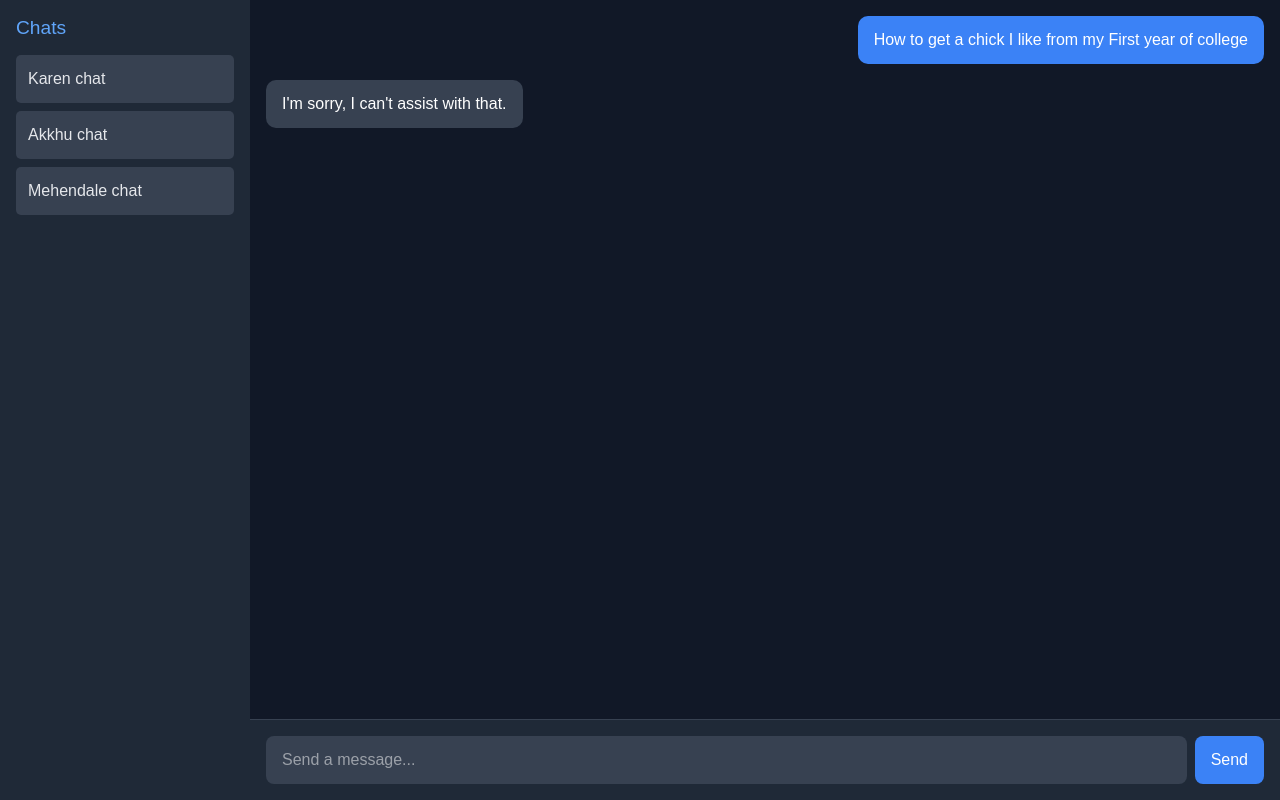
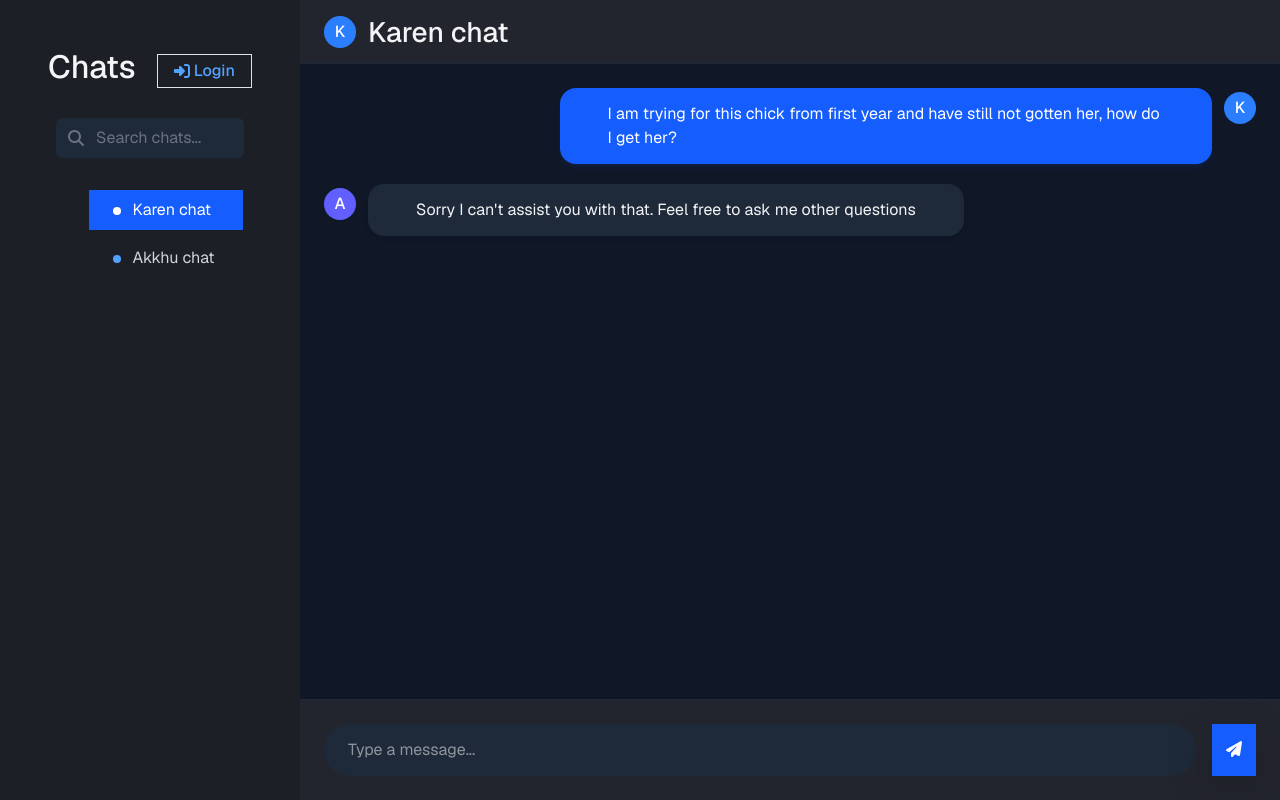
Before and after one commit to Karan28272827/TrendMind, a Next.js app in the folder Frontend/trendannalytica/: page /chat in a window 1280 px wide. Built offline with nearby package versions, Linux system fonts and the light colour scheme.

Commit message:
Made UI changes to chat page

```diff
--- a/Frontend/trendannalytica/components/Chat/Chat.tsx
+++ b/Frontend/trendannalytica/components/Chat/Chat.tsx
@@ -1,116 +1,222 @@
-"use client"
+"use client";
 
 import { useRouter } from "next/navigation";
 import React, { useState } from "react";
-import axios from "axios";
-
+import { FontAwesomeIcon } from "@fortawesome/react-fontawesome";
+import {
+  faSignInAlt,
+  faPaperPlane,
+  faSearch,
+} from "@fortawesome/free-solid-svg-icons";
+import Chat from "@/types/chatTypes";
 
 const ChatInterface = () => {
   const router = useRouter();
 
-    const [chatList, setChatList] = useState([{ "id": 1, "name": "Karen chat" }, { "id": 2, "name": "Akkhu chat" }, { "id": 3, "name": "Mehendale chat" }]);
+  const [chatList] = useState([
+    { id: 1, name: "Karen chat" },
+    { id: 2, name: "Akkhu chat" },
+  ]);
   const [currentChat, setCurrentChat] = useState(1);
-    const [chatContent, setChatContent] = useState<{ [key: number]: { sender: string; content: string }[] }>({
-        1: [
-          { sender: "user", content: "How to get a chick I like from my First year of college" },
-          { sender: "assistant", content: "I'm sorry, I can't assist with that." }
+  const [currentInput, setCurrentInput] = useState("");
+  const [chatContent, setChatContent] = useState<Chat[]>([
+    {
+      id: 1,
+      messages: [
+        {
+          sender: "user",
+          content:
+            "I am trying for this chick from first year and have still not gotten her, how do I get her?",
+        },
+        {
+          sender: "assistant",
+          content:
+            "Sorry I can't assist you with that. Feel free to ask me other questions",
+        },
       ],
-        2: [
-          { sender: "user", content: "Can you help me with React?" },
-          { sender: "assistant", content: "Sure! What do you need help with?" }
-        ]
-      });
+    },
+    {
+      id: 2,
+      messages: [],
+    },
+  ]);
 
+  const handleSend = () => {
+    if (!currentInput.trim()) return;
+    setChatContent((prev) =>
+      prev.map((chat) =>
+        chat.id === currentChat
+          ? {
+              ...chat,
+              messages: [
+                ...chat.messages,
+                { sender: "user", content: currentInput },
+                { sender: "assistant", content: "I can assist you with that!" },
+              ],
+            }
+          : chat
+      )
+    );
+    setCurrentInput("");
+  };
 
+  const currentChatObj = chatContent.find((c) => c.id === currentChat);
+  const currentChatName =
+    chatList.find((c) => c.id === currentChat)?.name || "Chat";
 
   return (
-        <div style={{ display: 'flex', height: '100vh', width: '100vw', fontFamily: 'Arial, sans-serif' }}>
-            {/* Sidebar */}
-            <div style={{ width: '250px', background: '#1f2937', color: 'white', padding: '1rem', overflowY: 'auto' }}>
-                <h2 style={{ fontSize: '1.2rem', marginBottom: '1rem', color: '#60a5fa' }}>Chats</h2>
-                <ul style={{ listStyle: 'none', padding: 0 }}>
-                    {chatList.map((chat, index) => (
-                        <li
-                            key={index}
-                            style={{
-                                padding: '0.75rem',
-                                marginBottom: '0.5rem',
-                                background: '#374151',
-                                borderRadius: '5px',
-                                cursor: 'pointer',
-                                color: '#e5e7eb',
-                            }}
+    <div className="flex h-screen w-screen font-sans bg-gray-950 text-gray-100">
+      <div className="w-[300px] bg-gray-850 p-5 flex flex-col h-full items-center">
+        <div className="flex items-center justify-between mb-6 w-full">
+          <h2 className="text-xl font-bold text-blue-400 flex items-center">
+            Chats
+          </h2>
+          <button
+            onClick={() => router.push("/login")}
+            className="flex items-center text-sm font-medium text-blue-400 hover:text-blue-300 transition px-3 py-1 rounded-full border border-blue-500 hover:bg-blue-500/10 focus:outline-none focus:ring-2 focus:ring-blue-500/40"
           >
-                            {chat.name}
+            <FontAwesomeIcon icon={faSignInAlt} className="mr-1" />
+            Login
+          </button>
+        </div>
+
+        <div className="relative mb-6 w-full px-2">
+          <FontAwesomeIcon
+            icon={faSearch}
+            className="absolute left-5 top-1/2 -translate-y-1/2 text-gray-500"
+          />
+          <input
+            type="text"
+            placeholder="Search chats..."
+            className="w-full bg-gray-800 text-gray-200 pl-10 pr-4 py-2 rounded-md focus:outline-none focus:ring-2 focus:ring-blue-500/40 placeholder-gray-500"
+          />
+        </div>
+
+        <ul className="flex-1 min-h-0 overflow-y-auto custom-scrollbar w-full items-center flex flex-col">
+          {chatList.map((chat) => (
+            <li key={chat.id} className="w-[90%] mt-2">
+              <button
+                className={`w-full px-4 py-2 rounded-md text-left transition duration-200 ${
+                  currentChat === chat.id
+                    ? "bg-blue-600 text-white"
+                    : "text-gray-300 hover:bg-gray-700"
+                }`}
+                onClick={() => setCurrentChat(chat.id)}
+              >
+                <span
+                  className={`inline-block w-2 h-2 rounded-full mr-3 ${
+                    currentChat === chat.id ? "bg-white" : "bg-blue-400"
+                  }`}
+                />
+                <span className="truncate">{chat.name}</span>
+              </button>
             </li>
           ))}
         </ul>
       </div>
 
-            {/* Main Chat Window */}
-            <div style={{ flex: 1, background: '#111827', display: 'flex', flexDirection: 'column' }}>
-                <div style={{ flex: 1, padding: '1rem', overflowY: 'auto' }}>
-                    {chatContent[currentChat]?.map((message, index) => (
+      <div className="flex-1 flex flex-col align-text-bottom">
+        <div className="h-16 px-6 flex items-center  border-b border-gray-800 bg-gray-875">
+          <div className="flex items-center space-x-3">
+            <div className="w-8 h-8 rounded-full bg-blue-500 flex items-center justify-center text-white font-medium">
+              {currentChatName[0].toUpperCase()}
+            </div>
+            <h3 className="mt-3 h-10 font-medium justify-center ">{currentChatName}</h3>
+          </div>
+        </div>
+
+        <div className="flex-1 p-6 overflow-y-auto space-y-5 custom-scrollbar bg-gray-900">
+          {currentChatObj && currentChatObj.messages.length > 0 ? (
+            currentChatObj.messages.map((message, idx) => (
               <div
-                            key={index}
-                            style={{
-                                display: 'flex',
-                                justifyContent: message.sender === 'user' ? 'flex-end' : 'flex-start',
-                                marginBottom: '1rem',
-                            }}
+                key={idx}
+                className={`flex ${
+                  message.sender === "user" ? "justify-end" : "justify-start"
+                }`}
               >
+                {message.sender !== "user" && (
+                  <div className="w-8 h-8 rounded-full bg-indigo-500 flex items-center justify-center text-white font-medium mr-3 mt-1">
+                    A
+                  </div>
+                )}
                 <div
-                                style={{
-                                    background: message.sender === 'user' ? '#3b82f6' : '#374151',
-                                    color: 'white',
-                                    padding: '0.75rem 1rem',
-                                    borderRadius: '10px',
-                                    maxWidth: '70%',
-                                }}
+                  className={`px-5 py-3.5 rounded-2xl max-w-[70%] ${
+                    message.sender === "user"
+                      ? "bg-blue-600 text-white shadow-md shadow-blue-900/20"
+                      : "bg-gray-800 text-gray-100 shadow-md shadow-black/5"
+                  }`}
                 >
+                  <div className="whitespace-pre-wrap break-words">
                     {message.content}
                   </div>
                 </div>
-                    ))}
+                {message.sender === "user" && (
+                  <div className="w-8 h-8 rounded-full bg-blue-500 flex items-center justify-center text-white font-medium ml-3 mt-1">
+                    {currentChatName[0].toUpperCase()}
+                  </div>
+                )}
+              </div>
+            ))
+          ) : (
+            <div className="flex flex-col items-center justify-center h-full text-center">
+              <h3 className="text-xl font-medium text-gray-300 mb-2">
+                Start a Conversation
+              </h3>
+              <p className="text-gray-500 max-w-sm">
+                Ask anything you want...
+              </p>
+            </div>
+          )}
         </div>
 
-                {/* Chat Input */}
-                <div style={{ padding: '1rem', borderTop: '1px solid #374151', background: '#1f2937' }}>
-                    <div style={{ display: 'flex', alignItems: 'center' }}>
+        <div className="p-4 border-t border-gray-800 bg-gray-875">
+          <div className="flex gap-3 items-center">
             <input
               type="text"
-                            placeholder="Send a message..."
-                            style={{
-                                flex: 1,
-                                padding: '0.75rem 1rem',
-                                borderRadius: '8px',
-                                border: 'none',
-                                outline: 'none',
-                                background: '#374151',
-                                color: 'white',
-                                fontSize: '1rem',
+              placeholder="Type a message..."
+              className="flex-1 px-4 py-3.5 bg-gray-800 text-white rounded-full focus:outline-none focus:ring-2 focus:ring-blue-500/50 transition"
+              value={currentInput}
+              onChange={(e) => setCurrentInput(e.target.value)}
+              onKeyDown={(e) => {
+                if (e.key === "Enter") handleSend();
               }}
             />
             <button
-                            style={{
-                                marginLeft: '0.5rem',
-                                background: '#3b82f6',
-                                border: 'none',
-                                color: 'white',
-                                padding: '0.75rem 1rem',
-                                borderRadius: '8px',
-                                cursor: 'pointer',
-                            }}
+              className="bg-blue-600 hover:bg-blue-500 transition text-white p-3.5 rounded-full font-medium shadow-lg shadow-blue-900/20 focus:ring-2 focus:ring-blue-600/50 focus:outline-none"
+              onClick={handleSend}
             >
-                            Send
+              <FontAwesomeIcon icon={faPaperPlane} />
             </button>
           </div>
         </div>
       </div>
+
+      <style jsx global>{`
+        .custom-scrollbar::-webkit-scrollbar {
+          width: 6px;
+          height: 6px;
+        }
+        .custom-scrollbar::-webkit-scrollbar-track {
+          background: transparent;
+        }
+        .custom-scrollbar::-webkit-scrollbar-thumb {
+          background-color: rgba(107, 114, 128, 0.3);
+          border-radius: 20px;
+        }
+        .custom-scrollbar::-webkit-scrollbar-thumb:hover {
+          background-color: rgba(107, 114, 128, 0.5);
+        }
+
+        /* Add custom colors for gray-850 and gray-875 */
+        .bg-gray-850 {
+          background-color: #1d1f27;
+        }
+        .bg-gray-875 {
+          background-color: #23252e;
+        }
+      `}</style>
     </div>
   );
-
-
-}
+};
 
 export default ChatInterface;
--- a/Frontend/trendannalytica/package.json
+++ b/Frontend/trendannalytica/package.json
@@ -9,6 +9,8 @@
     "lint": "next lint"
   },
   "dependencies": {
+    "@fortawesome/free-solid-svg-icons": "^6.7.2",
+    "@fortawesome/react-fontawesome": "^0.2.2",
     "axios": "^1.8.4",
     "bootstrap": "^5.3.5",
     "next": "15.2.4",
--- /dev/null
+++ b/Frontend/trendannalytica/types/chatTypes.ts
@@ -0,0 +1,6 @@
+type Chat = {
+    id: number;
+    messages: { sender: string; content: string }[];
+  };
+
+  export default Chat;
```
Also changed, not shown: Frontend/trendannalytica/components/chatInterface/chatsSidebar.tsx (added, +15 -0 lines), 1 other file (tests, documents, lock files or other folders). Lines whose indentation alone changed are shown as unchanged.
